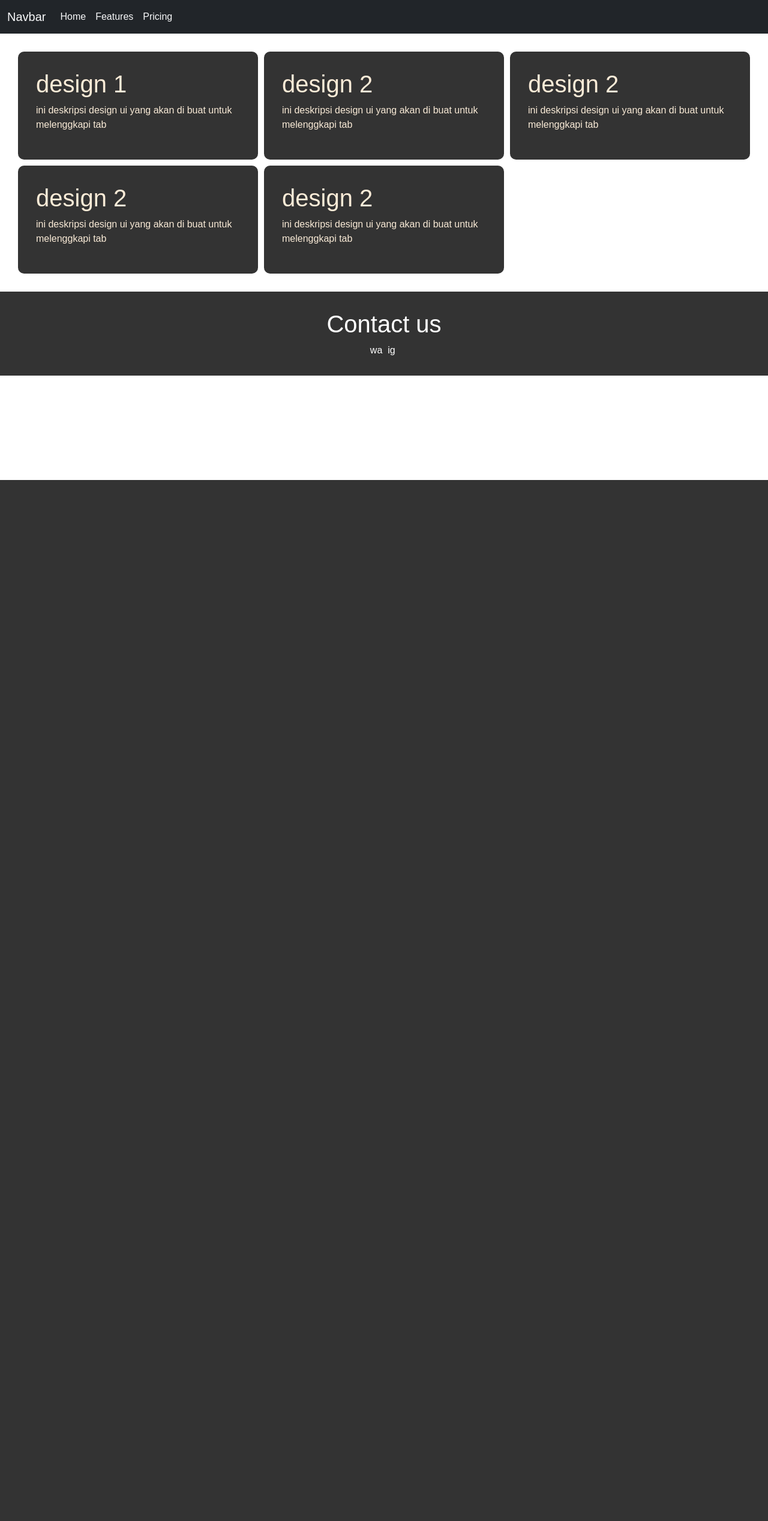
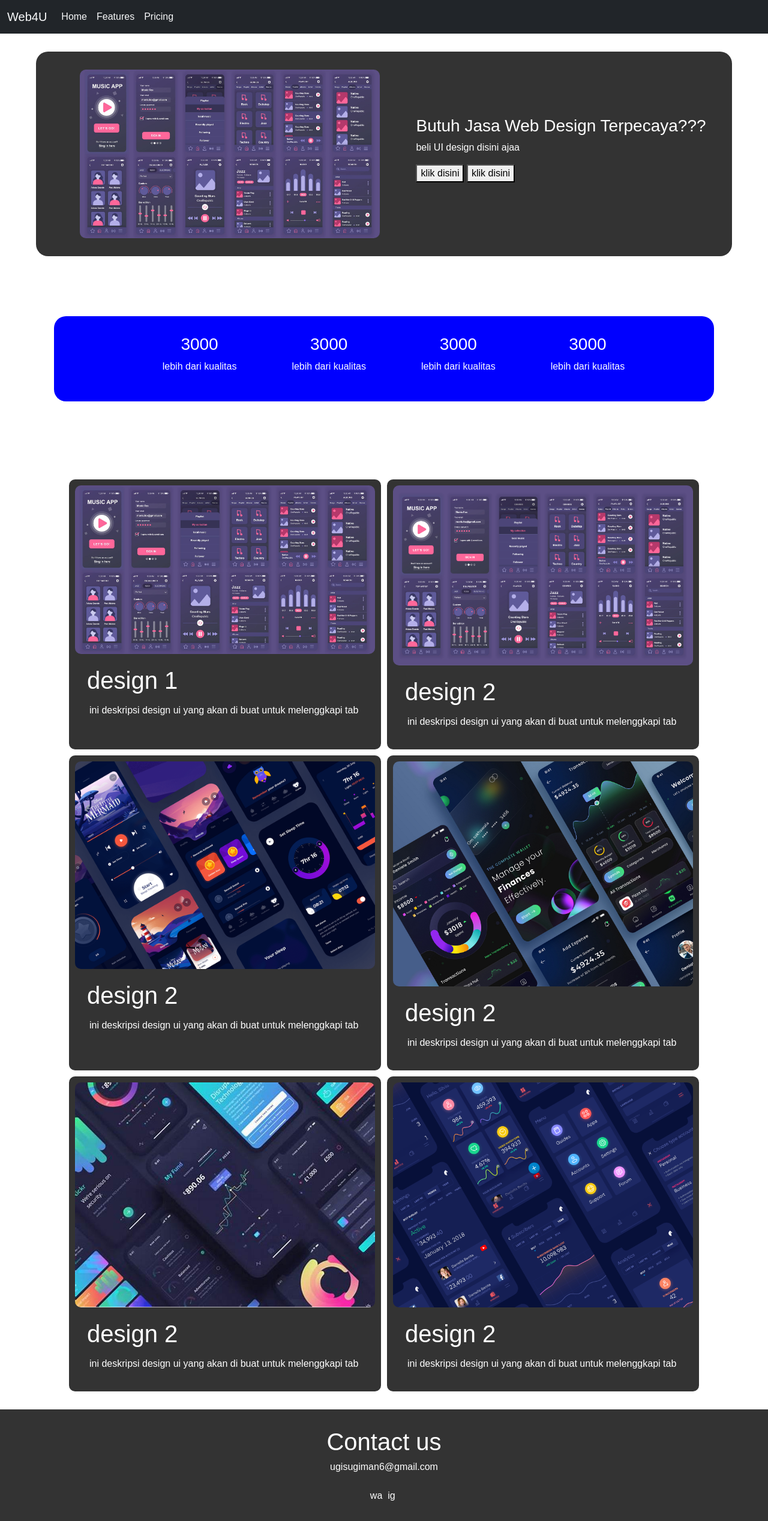
Before and after one commit to fatimahtjl/P1.github.io, a PHP site: page / in a window 1280 px wide. Shown: the whole page at 60% size. Before the commit the page ends 800 px from the top, so only its background shows below. Run offline with PHP 8.4, Linux system fonts and the light colour scheme.

Commit message:
add content and product

```diff
--- a/index.html
+++ b/index.html
@@ -10,13 +10,14 @@
     <script src="https://cdn.jsdelivr.net/npm/bootstrap@5.3.3/dist/js/bootstrap.bundle.min.js"
         integrity="sha384-YvpcrYf0tY3lHB60NNkmXc5s9fDVZLESaAA55NDzOxhy9GkcIdslK1eN7N6jIeHz"
         crossorigin="anonymous"></script>
-    <title>123456</title>
+    <title>Web4U</title>
 </head>
 
 <body>
+    <!-- NAVBAR -->
     <nav class="navbar navbar-expand-lg bg-dark">
         <div class="container-fluid bg-body-black">
-            <a class="navbar-brand text-light" href="#">Navbar</a>
+            <a class="navbar-brand text-light" href="#">Web4U</a>
             <button class="navbar-toggler text-light" type="button" data-bs-toggle="collapse"
                 data-bs-target="#navbarNav" aria-controls="navbarNav" aria-expanded="false"
                 aria-label="Toggle navigation">
@@ -37,42 +38,86 @@
             </div>
         </div>
     </nav>
+    <!-- END NAVBAR -->
 
+    <!-- CONTENT 1 -->
+    <div class="cont-content">
+        <img src="Assets/IMG/UI6.jpg" alt="#" class="content-1"></img>
+        <ul class="content-ul-1">
+            <h3>Butuh Jasa Web Design Terpecaya???</h3>
+            <p>beli UI design disini ajaa</p>
+            <button>klik disini</button>
+            <button>klik disini</button>
+        </ul>
+    </div>
+    <!-- CONTENT 1 END -->
+
+    <!-- CONTENT 2 -->
+    <div class="cont-content-2">
+        <ul class="content-ul-2">
+            <h3>3000</h3>
+            <p>lebih dari kualitas</p>
+        </ul>
+        <ul class="content-ul-2">
+            <h3>3000</h3>
+            <p>lebih dari kualitas</p>
+        </ul>
+        <ul class="content-ul-2">
+            <h3>3000</h3>
+            <p>lebih dari kualitas</p>
+        </ul>
+        <ul class="content-ul-2">
+            <h3>3000</h3>
+            <p>lebih dari kualitas</p>
+        </ul>
+    </div>
+    <!-- CONTENT 2 END -->
+
+    <!-- PRODUCT -->
     <div class="cont">
         <div class="cont-1">
-            <!-- <img src="" alt="."> -->
-            <h1>design 1</h1>
-            <p>ini deskripsi design ui yang akan di buat untuk melenggkapi tab</p>
+            <img src="Assets/IMG/UI6.jpg" alt=".">
+            <h1 class="h1-1">design 1</h1>
+            <p class="p-1">ini deskripsi design ui yang akan di buat untuk melenggkapi tab</p>
         </div>
         <div class="cont-1">
-            <!-- <img src="" alt="."> -->
-            <h1>design 2</h1>
-            <p>ini deskripsi design ui yang akan di buat untuk melenggkapi tab</p>
+            <img src="Assets/IMG/UI1.jpg" alt=".">
+            <h1 class="h1-1">design 2</h1>
+            <p class="p-1">ini deskripsi design ui yang akan di buat untuk melenggkapi tab</p>
         </div>
         <div class="cont-1">
-            <!-- <img src="" alt="."> -->
-            <h1>design 2</h1>
-            <p>ini deskripsi design ui yang akan di buat untuk melenggkapi tab</p>
+            <img src="Assets/IMG/UI2.png" alt=".">
+            <h1 class="h1-1">design 2</h1>
+            <p class="p-1">ini deskripsi design ui yang akan di buat untuk melenggkapi tab</p>
         </div>
         <div class="cont-1">
-            <!-- <img src="" alt="."> -->
-            <h1>design 2</h1>
-            <p>ini deskripsi design ui yang akan di buat untuk melenggkapi tab</p>
+            <img src="Assets/IMG/UI3.jpg" alt=".">
+            <h1 class="h1-1">design 2</h1>
+            <p class="p-1">ini deskripsi design ui yang akan di buat untuk melenggkapi tab</p>
         </div>
         <div class="cont-1">
-            <!-- <img src="" alt="."> -->
-            <h1>design 2</h1>
-            <p>ini deskripsi design ui yang akan di buat untuk melenggkapi tab</p>
+            <img src="Assets/IMG/UI4.jpeg" alt=".">
+            <h1 class="h1-1">design 2</h1>
+            <p class="p-1">ini deskripsi design ui yang akan di buat untuk melenggkapi tab</p>
+        </div>
+        <div class="cont-1">
+            <img src="Assets/IMG/UI5.png" alt=".">
+            <h1 class="h1-1">design 2</h1>
+            <p class="p-1">ini deskripsi design ui yang akan di buat untuk melenggkapi tab</p>
         </div>
     </div>
+    <!-- END PRODUCT -->
 
+    <!-- FOOTER -->
     <footer class="foot">
         <div class="cont-2">
             <h1>Contact us</h1>
+            <p class="p-2">ugisugiman6@gmail.com</p>
             <a href=""> wa <img src="" alt=""></a>
             <a href=""> ig <img src="" alt=""></a>
         </div>
     </footer>
+    <!-- END FOOTER -->
 
 </body>
 
--- a/style.css
+++ b/style.css
@@ -5,18 +5,72 @@ body {
     font-family: Arial, sans-serif;
 }
 
+/* CONTENT 1 */
+.cont-content {
+    background-color: #333;
+    display: flex;
+    justify-content: center;
+    align-items: center;
+    flex-wrap: wrap;
+    margin: 30px;
+    margin-right: 60px;
+    margin-left: 60px;
+    border-radius: 20px;
+}
+
+.content-1 {
+    margin: 30px;
+}
+
+.content-ul-1 {
+    color: #fff;
+    padding-left: 30px;
+}
+
+/* CONTENT 1 END */
+
+/* CONTENT 2 */
+.cont-content-2 {
+    background-color: blue;
+    display: flex;
+    justify-content: center;
+    align-items: center;
+    flex-wrap: wrap;
+    margin: 100px;
+    margin-right: 90px;
+    margin-left: 90px;
+    border-radius: 20px;
+}
+
+.content-ul-2 {
+    color: #fff;
+    margin:30px;
+}
+
+h3 {
+    text-align: center;
+}
+/* CONTENT 2 END */
+
+/* PRODUCT */
 .cont {
     display: grid;
     grid-template-columns: auto auto auto;
     padding: 30px;
     gap: 10px;
+    display: flex;
+    justify-content: center;
+    flex-wrap: wrap;
+    height: auto;
 }
 
 .cont-1 {
     background-color: #333;
     border-radius: 10px;
-    padding: 30px;
-    color:antiquewhite;
+    padding: 10px;
+    color:#fff;
+    width: 100px auto;
+    height: 100px auto;
 }
 
 .foot {
@@ -34,3 +88,23 @@ a {
     text-decoration: none;
     color :#fff;
 }
+
+.h1-1 {
+    margin: 20px;
+}
+
+img {
+    height: auto;
+    width:500px;
+    border-radius: 10px;
+}
+
+.p-1 {
+    margin: 20px;
+    margin-top: -10px;
+}
+
+.p-2 {
+    margin-top: -10px;
+}
+/* PRODUCT */
```
Also changed, not shown: Assets/IMG/UI.jpeg (added), Assets/IMG/UI1.jpg (added), Assets/IMG/UI2.png (added), Assets/IMG/UI3.jpg (added), Assets/IMG/UI4.jpeg (added), Assets/IMG/UI5.png (added), Assets/IMG/UI6.jpg (added).
